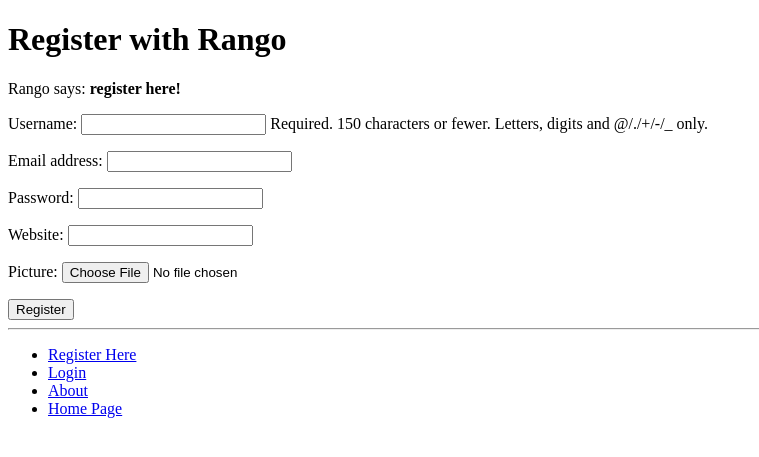
After one commit to Tomko07/DjangoProjects, a Django app: page /rango/register/ in a window 1280 px wide. The commit adds this page. Shown: the top 457 px of the page, without its empty margins (0-759 px from the left). Run offline with Django 3.2, Linux system fonts and the light colour scheme.

Commit message:
Completed Book Chap 8-10

```diff
--- a/BookProject/tango_with_django_project/rango/admin.py
+++ b/BookProject/tango_with_django_project/rango/admin.py
@@ -1,5 +1,5 @@
 from django.contrib import admin
-from rango.models import Category, Page
+from rango.models import Category, Page, UserProfile
 
 
 class CategoryAdmin(admin.ModelAdmin):
@@ -11,3 +11,4 @@ class PageAdmin(admin.ModelAdmin):
 
 admin.site.register(Category, CategoryAdmin)
 admin.site.register(Page, PageAdmin)
+admin.site.register(UserProfile)
--- /dev/null
+++ b/BookProject/tango_with_django_project/rango/forms.py
@@ -0,0 +1,47 @@
+from django import forms
+from django.contrib.auth.models import User
+from rango.models import Page, Category, UserProfile
+
+
+class CategoryForm(forms.ModelForm):
+    name = forms.CharField(max_length=128, help_text="Please enter the category name.")
+    views = forms.IntegerField(widget=forms.HiddenInput(), initial=0)
+    likes = forms.IntegerField(widget=forms.HiddenInput(), initial=0)
+    slug = forms.CharField(widget=forms.HiddenInput(), required=False)
+
+    class Meta:
+        model = Category
+        fields = ('name',)
+
+
+class PageForm(forms.ModelForm):
+    title = forms.CharField(max_length=128, help_text="Please enter the title of the page.")
+    url = forms.URLField(max_length=200, help_text="Please enter the URL of the page.")
+    views = forms.IntegerField(widget=forms.HiddenInput(), initial=0)
+
+    class Meta:
+        model = Page
+        exclude = ('category',)
+
+    def clean(self):
+        cleaned_data = self.cleaned_data
+        url = cleaned_data.get('url')
+
+        if url and not url.startswith('http://'):
+            url = 'http://' + url
+            cleaned_data['url'] = url
+
+        return cleaned_data
+
+
+class UserForm(forms.ModelForm):
+    password = forms.CharField(widget=forms.PasswordInput())
+
+    class Meta:
+        model = User
+        fields = ('username', 'email', 'password')
+
+class UserProfileForm(forms.ModelForm):
+    class Meta:
+        model = UserProfile
+        fields = ('website', 'picture')
--- a/BookProject/tango_with_django_project/rango/models.py
+++ b/BookProject/tango_with_django_project/rango/models.py
@@ -1,5 +1,6 @@
 from django.db import models
 from django.template.defaultfilters import slugify
+from django.contrib.auth.models import User
 
 
 class Category(models.Model):
@@ -30,3 +31,12 @@ class Page(models.Model):
 
     def __unicode__(self):
         return self.title
+
+
+class UserProfile(models.Model):
+    user = models.OneToOneField(User)
+    website = models.URLField(blank=True)
+    picture = models.ImageField(upload_to='profile_images', blank=True)
+
+    def __unicode__(self):
+        return self.user.username
--- a/BookProject/tango_with_django_project/rango/urls.py
+++ b/BookProject/tango_with_django_project/rango/urls.py
@@ -4,4 +4,10 @@ from rango import views
 urlpatterns = patterns('',
         url(r'^$', views.index, name='index'),
         url(r'^about/', views.about, name='about'),
-        url(r'^category/(?P<category_name_slug>[\w\-]+)/$', views.category, name='category'),)
+        url(r'^add_category/$', views.add_category, name='add_category'),
+        url(r'^category/(?P<category_name_slug>[\w\-]+)/$', views.category, name='category'),
+        url(r'^category/(?P<category_name_slug>[\w\-]+)/add_page/$', views.add_page, name='add_page'),
+        url(r'^register/$', views.register, name='register'),
+        url(r'^login/$', views.user_login, name='login'),
+        url(r'^restricted/', views.restricted, name='restricted'),
+        url(r'^logout/$', views.user_logout, name='logout'),)
--- a/BookProject/tango_with_django_project/rango/views.py
+++ b/BookProject/tango_with_django_project/rango/views.py
@@ -1,9 +1,13 @@
 from django.shortcuts import render
-from django.http import HttpResponse
+from django.contrib.auth import authenticate, login, logout
+from django.contrib.auth.decorators import login_required
+from django.http import HttpResponse, HttpResponseRedirect
 from rango.models import Category, Page
+from rango.forms import CategoryForm, PageForm, UserForm, UserProfileForm
 
 
 def index(request):
+
     context_dict = {}
 
     category_list = Category.objects.order_by('-likes')[:5]
@@ -16,12 +20,14 @@ def index(request):
 
 
 def about(request):
+
     context_dict = {'emphasizedmsg': "(unicorns as well!)"}
 
     return render(request, 'rango/about.html', context_dict)
 
 
 def category(request, category_name_slug):
+
     context_dict = {}
 
     try:
@@ -32,8 +38,125 @@ def category(request, category_name_slug):
 
         context_dict['pages'] = pages
         context_dict['category'] = category
+        context_dict['slug'] = category_name_slug
 
     except Category.DoesNotExist:
         pass
 
     return render(request, 'rango/category.html', context_dict)
+
+
+@login_required
+def add_category(request):
+
+    if request.method == 'POST':
+        form = CategoryForm(request.POST)
+
+        if form.is_valid():
+            cat = form.save(commit=True)
+            print cat, cat.slug
+            return index(request)
+        else:
+            print form.errors
+    else:
+        form = CategoryForm()
+
+    return render(request, 'rango/add_category.html', {'form': form})
+
+
+@login_required
+def add_page(request, category_name_slug):
+
+    try:
+        cat = Category.objects.get(slug=category_name_slug)
+    except Category.DoesNotExist:
+        cat = None
+
+    if request.method == 'POST':
+        form = PageForm(request.POST)
+
+        if form.is_valid():
+            if cat:
+                page = form.save(commit=False)
+                page.category = cat
+                # page.views = 0
+                page.save()
+                return category(request, category_name_slug)
+        else:
+            print form.errors
+    else:
+        form = PageForm()
+
+    context_dict = {'form': form, 'category': cat, 'user': request.user}
+
+    return render(request, 'rango/add_page.html', context_dict)
+
+
+def register(request):
+
+    registered = False
+
+    if request.method == 'POST':
+        user_form = UserForm(request.POST)
+        profile_form = UserProfileForm(request.POST)
+
+        if user_form.is_valid() and profile_form.is_valid():
+            user = user_form.save()
+
+            user.set_password(user.password)
+            user.save()
+
+            profile = profile_form.save(commit=False)
+            profile.user = user
+            if 'picture' in request.FILES:
+                profile.picture = request.FILES['picture']
+            profile.save()
+
+            registered = True
+
+        else:
+            print user_form.errors, profile_form.errors
+
+    else:
+        user_form = UserForm()
+        profile_form = UserProfileForm()
+
+    context_dict = dict()
+    context_dict['user_form'] = user_form
+    context_dict['profile_form'] = profile_form
+    context_dict['registered'] = registered
+
+    return render(request, 'rango/register.html', context_dict)
+
+
+def user_login(request):
+    authenticated = False
+    if request.method == 'POST':
+        data = request.POST
+        username = data.get('username')
+        password = data.get('password')
+
+        user = authenticate(username=username, password=password)
+
+        if user:
+            if user.is_active:
+                login(request, user)
+                return HttpResponseRedirect('/rango')
+            else:
+                return HttpResponse("Your Rango account is disabled.")
+        else:
+            print "Invalid login details: {0}, {1}".format(username, password)
+
+    return render(request, 'rango/login.html', {'authenticated': authenticated})
+
+
+@login_required
+def restricted(request):
+    render(request, 'rango/restricted.html, {}')
+
+
+@login_required
+def user_logout(request):
+    logout(request)
+
+    return HttpResponseRedirect('/rango/')
--- a/BookProject/tango_with_django_project/tango_with_django_project/settings.py
+++ b/BookProject/tango_with_django_project/tango_with_django_project/settings.py
@@ -42,6 +42,9 @@ INSTALLED_APPS = (
     'django.contrib.staticfiles',
     'rango',
 )
+
+LOGIN_URL = '/rango/login/'
+
 
 MIDDLEWARE_CLASSES = (
     'django.contrib.sessions.middleware.SessionMiddleware',
--- /dev/null
+++ b/BookProject/tango_with_django_project/templates/base.html
@@ -0,0 +1,31 @@
+<!DOCTYPE html>
+<html lang="en">
+
+    <head>
+        <meta charset="UTF-8">
+        <title>Rango - {% block title %}How to Tango with Django!{% endblock %}</title>
+    </head>
+    <body>
+        <div>
+            {% block body_block %}{% endblock %}
+        </div>
+
+        <hr />
+
+        <div>
+            <ul>
+                {% if user.is_authenticated %}
+                    <li><a href="{% url 'restricted' %}">Restricted Page</a></li>
+                    <li><a href="{% url 'logout' %}">Logout</a></li>
+                    <li><a href="{% url 'add_category' %}">Add a New Category</a></li>
+                {% else %}
+                    <li><a href="{% url 'register' %}">Register Here</a></li>
+                    <li><a href="{% url 'login' %}">Login</a></li>
+                {% endif %}
+
+                <li><a href="{% url 'about' %}">About</a></li>
+                <li><a href="{% url 'index' %}">Home Page</a></li>
+            </ul>
+        </div>
+    </body>
+</html>
--- /dev/null
+++ b/BookProject/tango_with_django_project/templates/rango/register.html
@@ -0,0 +1,23 @@
+{% extends 'base.html' %}
+
+{% block title %}Register{% endblock %}
+
+{% block body_block %}
+    <h1>Register with Rango</h1>
+
+    {% if registered %}
+        Rango says: <strong>thank you for registering!</strong><br />
+    {% else %}
+        Rango says: <strong>register here!</strong>
+
+        <form id="user_form" method="post" action="{% url 'register' %}" enctype="multipart/form-data">
+            {% csrf_token %}
+
+            {{ user_form.as_p }}
+            {{ profile_form.as_p }}
+
+            <input type="submit" name="submit" value="Register" />
+        </form>
+    {% endif %}
+
+{% endblock %}
```
Also changed, not shown: BookProject/tango_with_django_project/templates/rango/about.html (+4 -7 lines), BookProject/tango_with_django_project/templates/rango/add_category.html (added, +28 -0 lines), BookProject/tango_with_django_project/templates/rango/add_page.html (added, +24 -0 lines), BookProject/tango_with_django_project/templates/rango/category.html (+11 -9 lines), BookProject/tango_with_django_project/templates/rango/index.html (+10 -10 lines), BookProject/tango_with_django_project/templates/rango/login.html (added, +19 -0 lines), BookProject/tango_with_django_project/templates/rango/restricted.html (added, +7 -0 lines), BookProject/tango_with_django_project/db.sqlite3.
